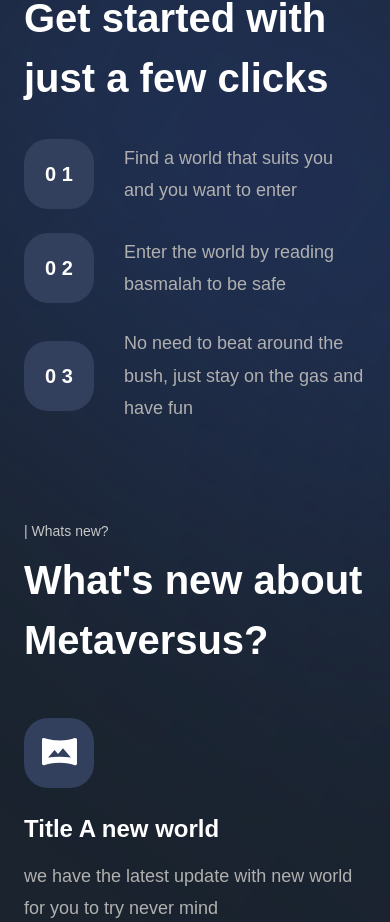
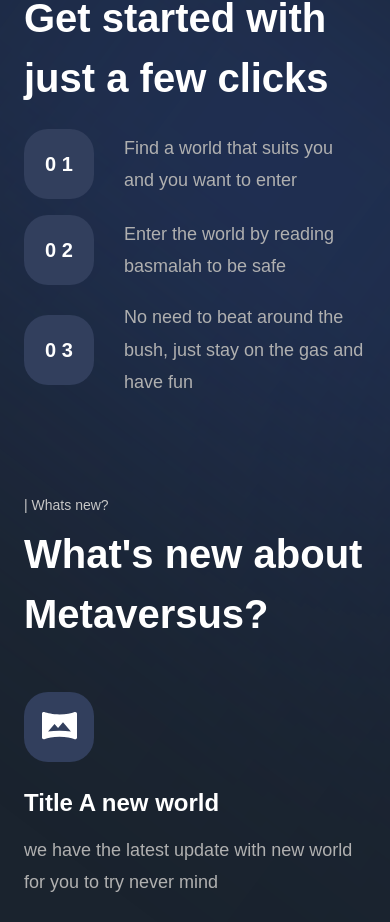
Before and after one commit to StephenRivero/metaverse-website, a Next.js app: page / in a window 390 px wide. Shown: the part 2591-3513 px from the top of the page. Built offline with nearby package versions, Linux system fonts and the light colour scheme; a web font is replaced by a local one.

Commit message:
Update responsive alignments

```diff
--- a/sections/GetStarted.jsx
+++ b/sections/GetStarted.jsx
@@ -14,7 +14,7 @@
       initial="hidden"
       whileInView="show"
       viewport={{ once: false, amount: 0.25 }}
-      className={`${styles.innerWidth} mx-auto flex lg:flex-row flex-col gap-8`}
+      className={`${styles.innerWidth} mx-auto flex lg:flex-row lg:h-screen xl:h-auto flex-col gap-8`}
     >
       <motion.div
         variants={planetVariants('left')}
@@ -32,7 +32,7 @@
       >
         <TypingText title="| How Metaversus Works" />
         <TitleText title={<>Get started with just a few clicks</>} />
-        <div className="mt-[31px] flex flex-col max-w-[370px] gap-[24px]">
+        <div className="mt-[21px] xl:mt-[31px] flex flex-col max-w-[370px] gap-4 xl:gap-[24px]">
           {startingFeatures.map((feature, index) => (
             <StartSteps
               key={feature}
```
